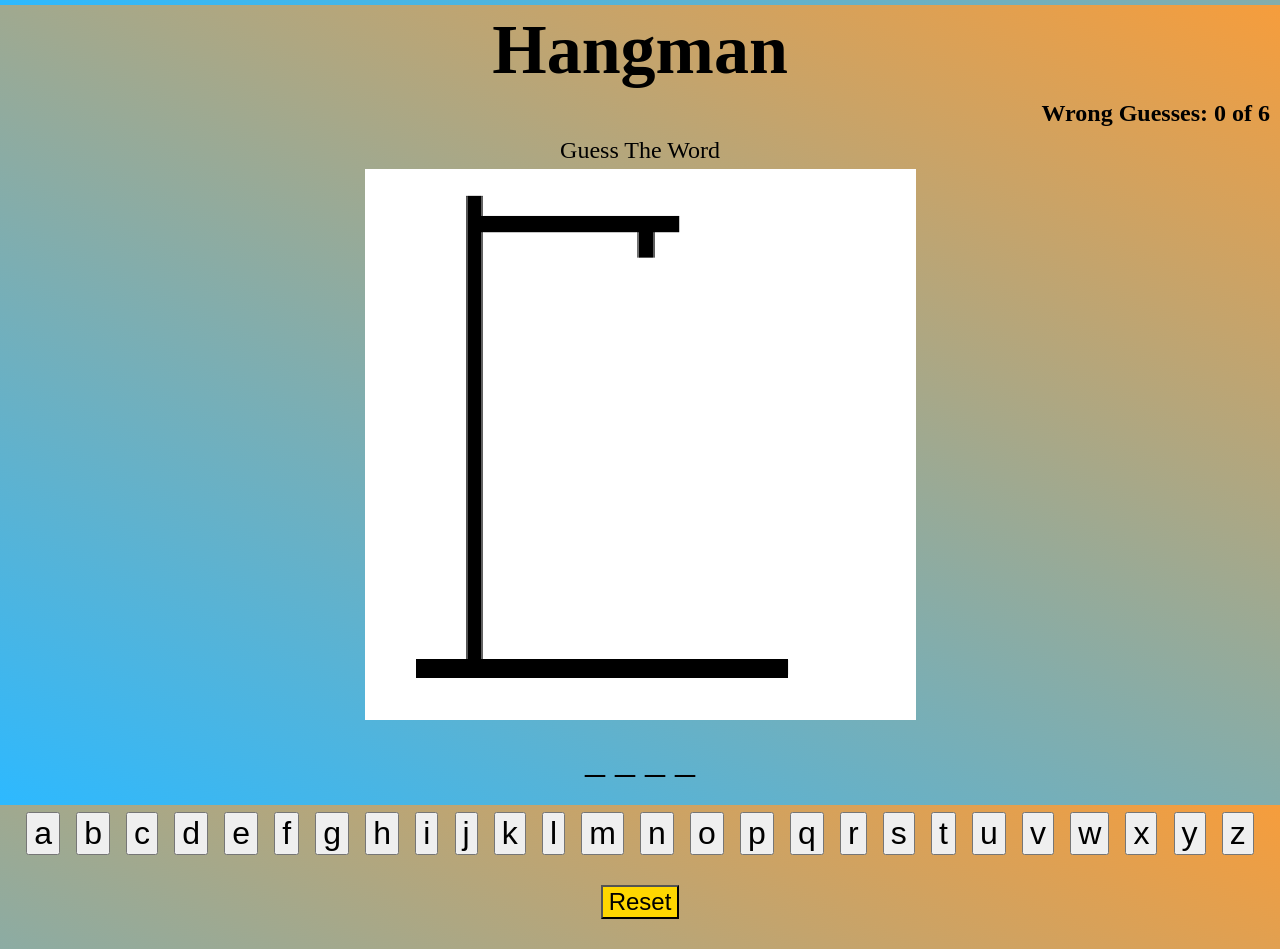
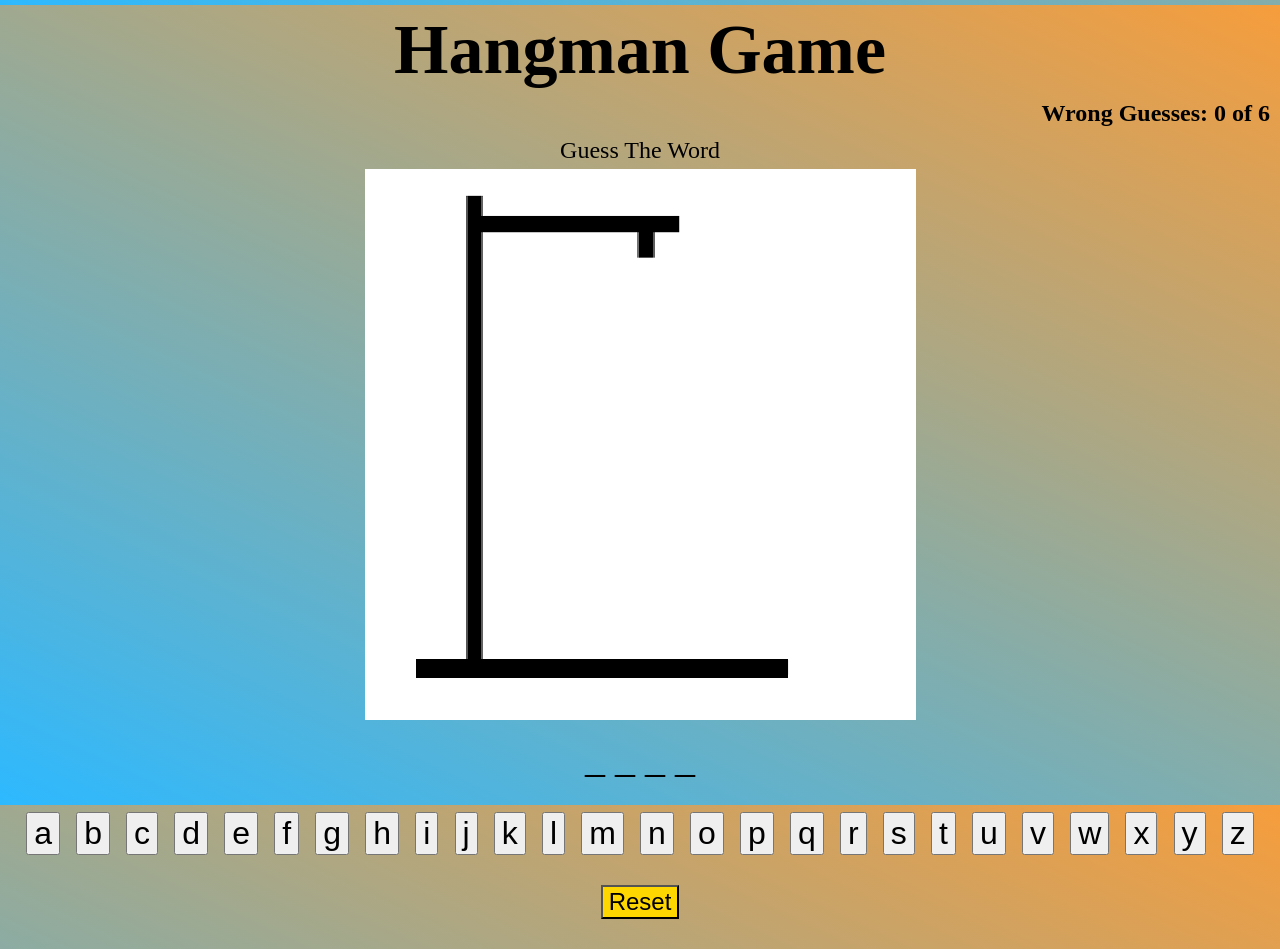
Before and after one commit to LloydIrving01/Browser-Game-Milestone-Project1, a plain HTML site: page index.html in a window 1280 px wide. Drawn offline with Linux system fonts and the light colour scheme.

Commit message:
Update index.html

```diff
--- a/index.html
+++ b/index.html
@@ -9,7 +9,7 @@
 </head>
 <body>
     <header class="container">
-        <h1>Hangman</h1>
+        <h1>Hangman Game</h1>
         <div>Wrong Guesses: <span id="mistakes">0</span> of <span id="maxWrong"></span></div>
     </header>
     <main>
```
